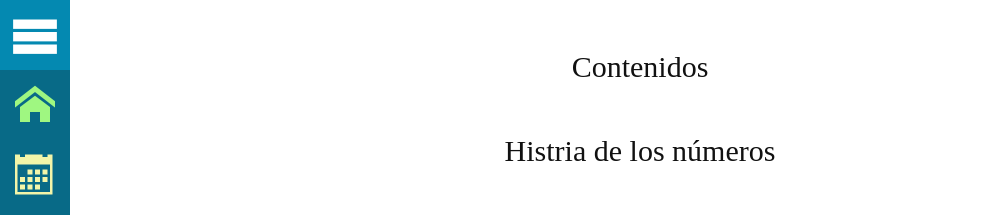
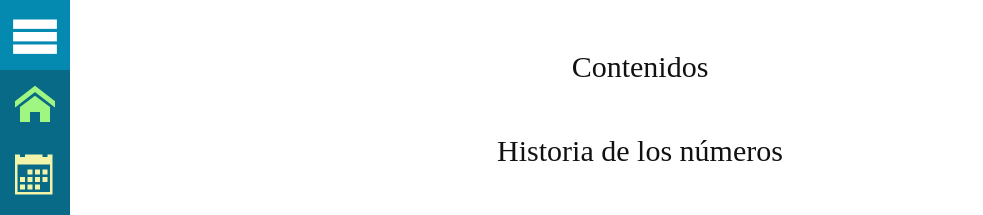
Before and after one commit to numeroa/numeroa.github.io, a plain HTML site: page multimedia.html in a window 1280 px wide. Shown: the top 215 px of the page, without its empty margins (0-983 px from the left). Drawn offline with Linux system fonts and the light colour scheme; files whose address does not match are found by name.

Commit message:
Update multimedia.html

```diff
--- a/multimedia.html
+++ b/multimedia.html
@@ -23,7 +23,7 @@
 			<div class="negro">
 					Contenidos
 			</div>
-			<div class="negro">Histria de los números</div>
+			<div class="negro">Historia de los números</div>
 			<div class="video1">
 			<iframe width="560" height="315" src="https://www.youtube.com/embed/XGqJ4aIUci8" frameborder="0" allow="autoplay; encrypted-media" allowfullscreen></iframe>
 		</div>
```
